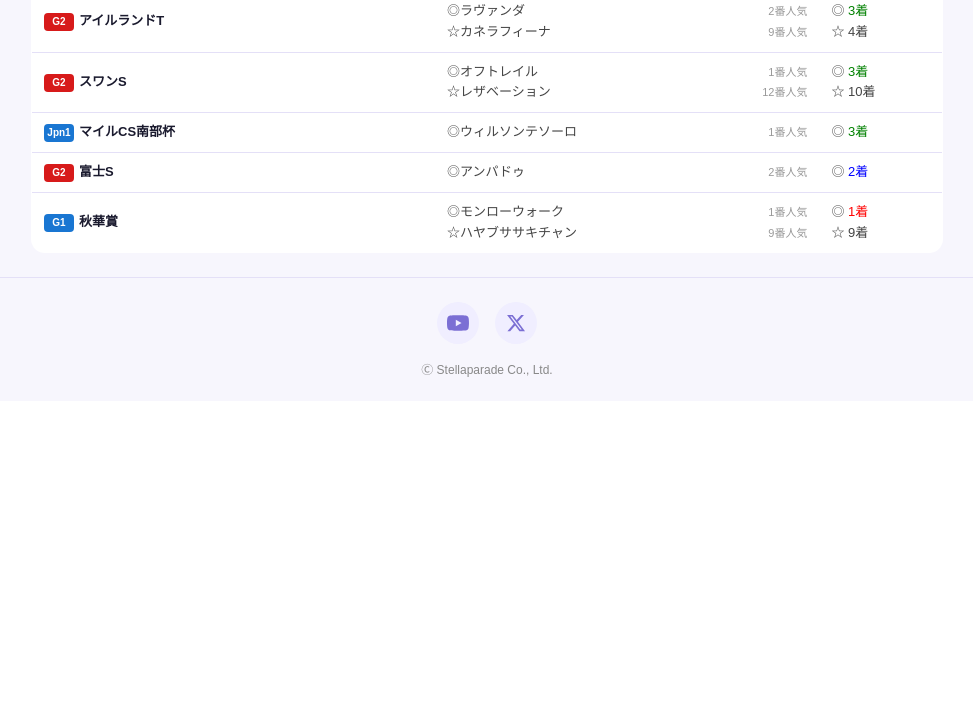
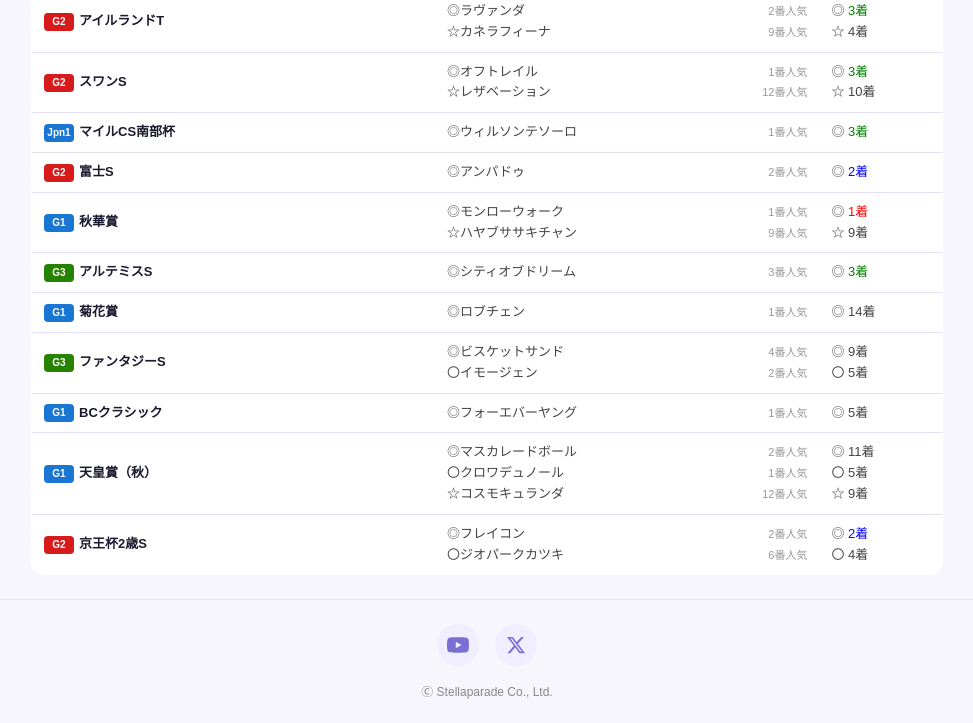
Before and after one commit to shakiri02/hatono-button, a Spring Boot app: page /predict in a window 1280 px wide. Shown: the part 4705-5428 px from the top of the page, without its empty margins (153-1126 px from the left). Before the commit the page ends 5082 px from the top, so only its background shows below. Run offline with Spring Boot 4, Linux system fonts and the light colour scheme.

Commit message:
Update predict.html

```diff
--- a/src/main/resources/templates/predict.html
+++ b/src/main/resources/templates/predict.html
@@ -1285,6 +1285,74 @@
             </td>
           </tr>
 
+          <tr data-grade="g3">
+            <td class="td-race"><span class="badge-g3">G3</span>アルテミスS</td>
+            <td class="td-predict">
+              <div class="horse-row"><span class="horse-name">◎シティオブドリーム</span><span class="horse-pop">3番人気</span></div>
+            </td>
+            <td class="td-result">
+              <div class="result-row">◎ <span style="color:green;">3着</span></div>
+            </td>
+          </tr>
+
+          <tr data-grade="g1">
+            <td class="td-race"><span class="badge-g1">G1</span>菊花賞</td>
+            <td class="td-predict">
+              <div class="horse-row"><span class="horse-name">◎ロブチェン</span><span class="horse-pop">1番人気</span></div>
+            </td>
+            <td class="td-result">
+              <div class="result-row">◎ 14着</div>
+            </td>
+          </tr>
+
+          <tr data-grade="g3">
+            <td class="td-race"><span class="badge-g3">G3</span>ファンタジーS</td>
+            <td class="td-predict">
+              <div class="horse-row"><span class="horse-name">◎ビスケットサンド</span><span class="horse-pop">4番人気</span></div>
+              <div class="horse-row"><span class="horse-name">〇イモージェン</span><span class="horse-pop">2番人気</span></div>
+            </td>
+            <td class="td-result">
+              <div class="result-row">◎ 9着</div>
+              <div class="result-row">〇 5着</div>
+            </td>
+          </tr>
+
+          <tr data-grade="g1">
+            <td class="td-race"><span class="badge-g1">G1</span>BCクラシック</td>
+            <td class="td-predict">
+              <div class="horse-row"><span class="horse-name">◎フォーエバーヤング</span><span class="horse-pop">1番人気</span></div>
+            </td>
+            <td class="td-result">
+              <div class="result-row">◎ 5着</div>
+            </td>
+          </tr>
+
+          <tr data-grade="g2">
+            <td class="td-race"><span class="badge-g1">G1</span>天皇賞（秋）</td>
+            <td class="td-predict">
+              <div class="horse-row"><span class="horse-name">◎マスカレードボール</span><span class="horse-pop">2番人気</span></div>
+              <div class="horse-row"><span class="horse-name">〇クロワデュノール</span><span class="horse-pop">1番人気</span></div>
+              <div class="horse-row"><span class="horse-name">☆コスモキュランダ</span><span class="horse-pop">12番人気</span></div>
+            </td>
+            <td class="td-result">
+              <div class="result-row">◎ 11着</div>
+              <div class="result-row">〇 5着</div>
+              <div class="result-row">☆ 9着</div>
+            </td>
+          </tr>
+
+          <tr data-grade="g2">
+            <td class="td-race"><span class="badge-g2">G2</span>京王杯2歳S</td>
+            <td class="td-predict">
+              <div class="horse-row"><span class="horse-name">◎フレイコン</span><span class="horse-pop">2番人気</span></div>
+              <div class="horse-row"><span class="horse-name">〇ジオパークカツキ</span><span class="horse-pop">6番人気</span></div>
+            </td>
+            <td class="td-result">
+              <div class="result-row">◎ <span style="color:blue;">2着</span></div>
+              <div class="result-row">〇 4着</div>
+            </td>
+          </tr>
+
           <!-- G2データはここに追加
           <tr data-grade="g2">
             <td class="td-race"><span class="badge-g2">G2</span>レース名</td>
```
